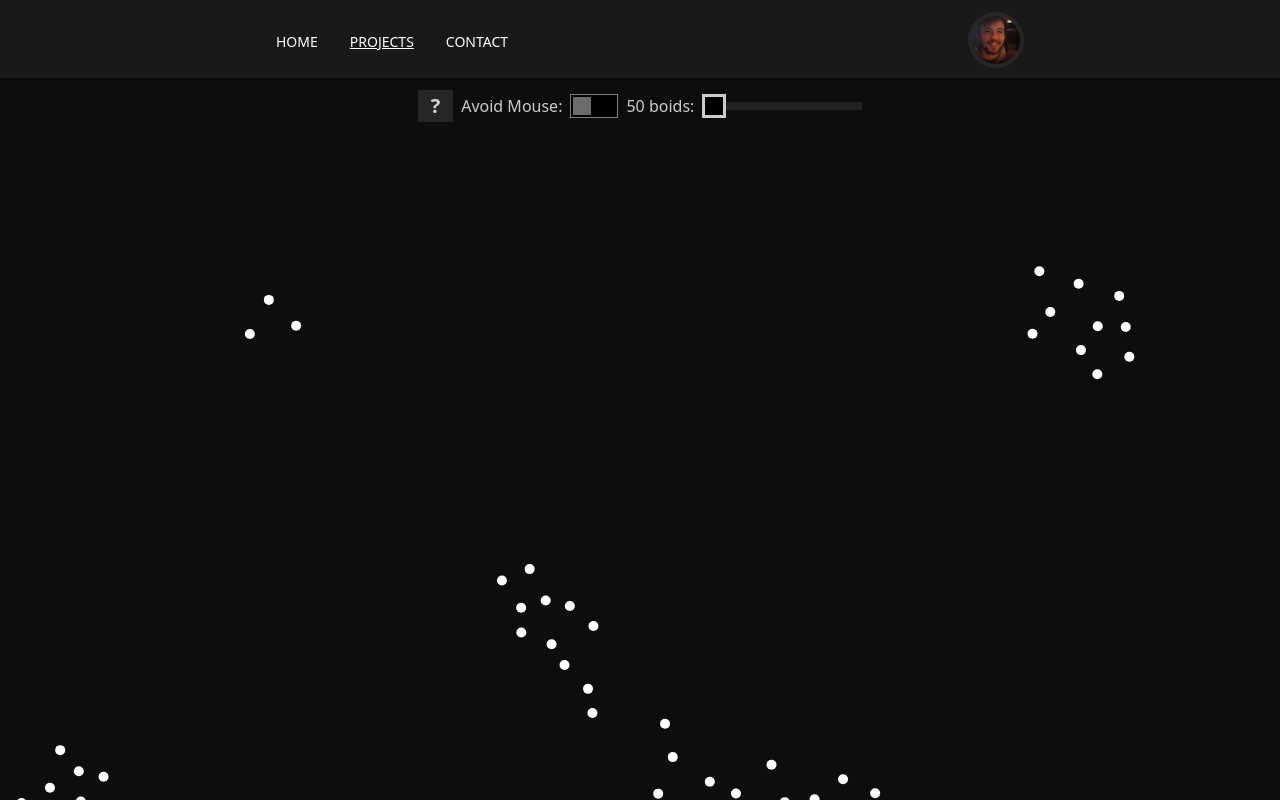
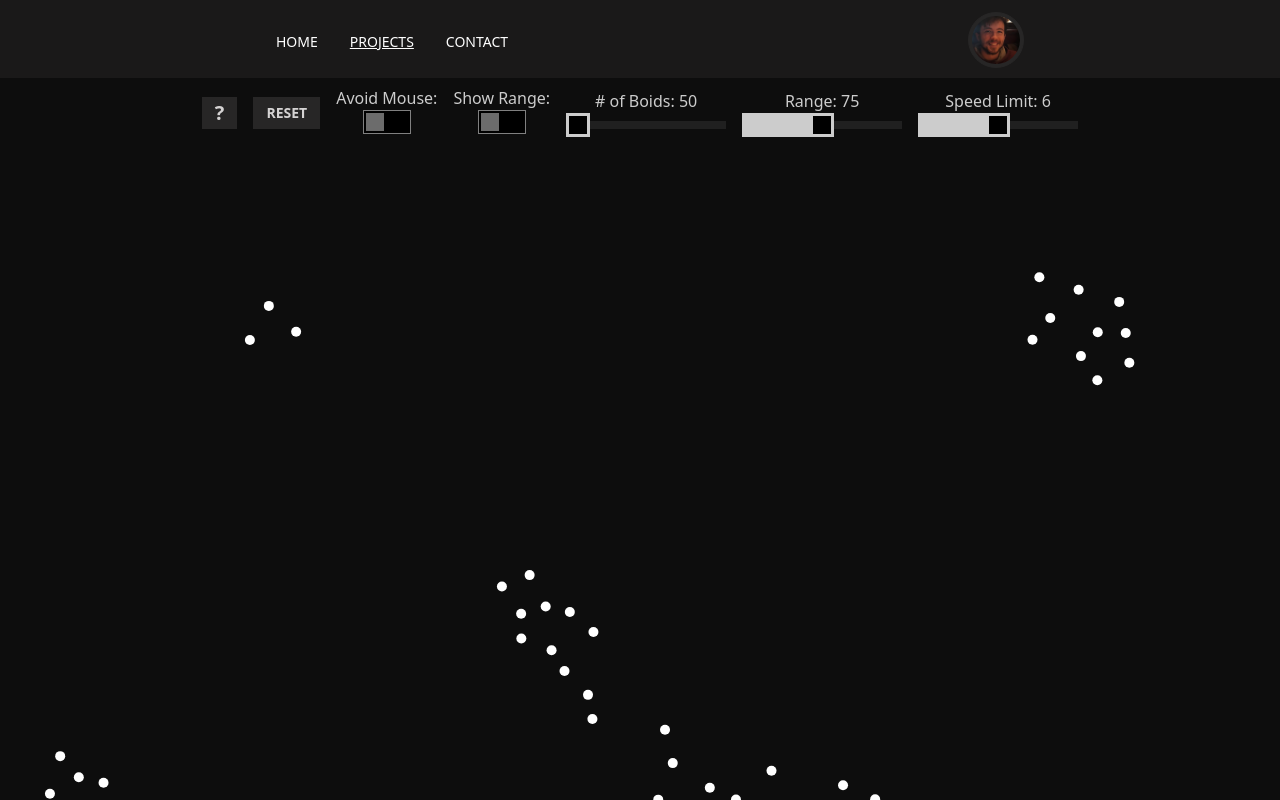
Before and after one commit to Walrussuit101/next-portfolio, a Next.js app: page /projects/boids in a window 1280 px wide. Built offline with nearby package versions, Linux system fonts and the light colour scheme; a small style sheet from the web is missing.

Commit message:
add the rest of the boid controls

```diff
--- a/pages/projects/boids.tsx
+++ b/pages/projects/boids.tsx
@@ -9,17 +9,19 @@ import { Boid, CustomVector, drawBoids, initBoids, moveBoids } from "../../utils
 
 let boids: Boid[] = [];
 let mousePosition = new CustomVector(0, 0);
+const defaultParams = {
+    NUM_BOIDS: 50,
+    VELOCITY_LIMIT: 6,
+    VISUAL_RANGE: 75,
+    AVOID_MOUSE: false,
+    SHOW_VISUAL_RANGE: false
+}
 
 const Boids = () => {
     const canvasRef = useRef<HTMLCanvasElement>(null);
     const fieldRef = useRef<HTMLDivElement>(null);
     const [bounds, setBounds] = useState<BoidFieldBounds | null>(null);
-    const [params, setParams] = useState({
-        NUM_BOIDS: 50,
-        VELOCITY_LIMIT: 6,
-        VISUAL_RANGE: 75,
-        AVOID_MOUSE: false
-    });
+    const [params, setParams] = useState(defaultParams);
 
     useEffect(() => {
         const updateBounds = () => {
@@ -52,7 +54,7 @@ const Boids = () => {
 
             const timer = setInterval(() => {
                 moveBoids(boids, bounds, params.VELOCITY_LIMIT, params.VISUAL_RANGE, mousePosition, params.AVOID_MOUSE);
-                drawBoids(boids, 10, canvasRef.current);
+                drawBoids(boids, 10, canvasRef.current, params.SHOW_VISUAL_RANGE, params.VISUAL_RANGE);
             }, 30);
 
             return () => clearInterval(timer);
@@ -64,12 +66,33 @@ const Boids = () => {
             <NavDrawer>
                 <PageTitle title="Boids" />
                 <NavBar />
-                <div className="h-14 px-4 bg-transparent flex justify-center items-center gap-x-2">
+                <div className="flex flex-wrap justify-center items-center gap-4 px-4 pt-2">
                     <label htmlFor="boids-modal" className="btn btn-sm text-xl">?</label>
-                    <label className="text-center">Avoid Mouse:</label>
-                    <input type="checkbox" className="toggle" checked={params.AVOID_MOUSE} onChange={() => setParams({ ...params, AVOID_MOUSE: !params.AVOID_MOUSE })} />
-                    <label className="text-center">{params.NUM_BOIDS} boids:</label>
-                    <input type="range" min="50" max="250" value={params.NUM_BOIDS} className="range w-40" step="50" onChange={e => setParams({ ...params, NUM_BOIDS: parseInt(e.target.value) })} />
+                    <button className="btn btn-sm uppercase" onClick={() => setParams(defaultParams)}>reset</button>
+                    <div className="flex flex-col justify-center gap-x-2 text-center">
+                        <label>Avoid Mouse:</label>
+                        <label>
+                            <input type="checkbox" className="toggle" checked={params.AVOID_MOUSE} onChange={() => setParams({ ...params, AVOID_MOUSE: !params.AVOID_MOUSE })} />
+                        </label>
+                    </div>
+                    <div className="flex flex-col justify-center gap-x-2 text-center">
+                        <label>Show Range:</label>
+                        <label>
+                            <input type="checkbox" className="toggle" checked={params.SHOW_VISUAL_RANGE} onChange={() => setParams({ ...params, SHOW_VISUAL_RANGE: !params.SHOW_VISUAL_RANGE })} />
+                        </label>
+                    </div>
+                    <div className="flex flex-col justify-center gap-x-2 text-center">
+                        <label># of Boids: {params.NUM_BOIDS}</label>
+                        <input type="range" min="50" max="250" value={params.NUM_BOIDS} className="range w-40" step="50" onChange={e => setParams({ ...params, NUM_BOIDS: parseInt(e.target.value) })} />
+                    </div>
+                    <div className="flex flex-col justify-center gap-x-2 text-center">
+                        <label>Range: {params.VISUAL_RANGE}</label>
+                        <input type="range" min="25" max="125" value={params.VISUAL_RANGE} className="range w-40" step="25" onChange={e => setParams({ ...params, VISUAL_RANGE: parseInt(e.target.value) })} />
+                    </div>
+                    <div className="flex flex-col justify-center gap-x-2 text-center">
+                        <label className="text-center">Speed Limit: {params.VELOCITY_LIMIT}</label>
+                        <input type="range" min="2" max="10" value={params.VELOCITY_LIMIT} className="range w-40" step="2" onChange={e => setParams({ ...params, VELOCITY_LIMIT: parseInt(e.target.value) })} />
+                    </div>
                 </div>
                 <div ref={fieldRef} className="h-full w-full">
                     <canvas ref={canvasRef} height={bounds?.y} width={bounds?.x} />
--- a/utils/boids/index.ts
+++ b/utils/boids/index.ts
@@ -6,12 +6,12 @@ import ruleTwo from "./boidsRuleTwo";
 export const initBoids = (amount: number, bounds: BoidFieldBounds): Boid[] => {
     const boids: Boid[] = [];
 
-    for(let i = 0; i < amount; i++){
-        let x = Math.floor(Math.random()* bounds.x) + 1;
-        let y = Math.floor(Math.random()* bounds.y) + 1;
+    for (let i = 0; i < amount; i++) {
+        let x = Math.floor(Math.random() * bounds.x) + 1;
+        let y = Math.floor(Math.random() * bounds.y) + 1;
         let xVec = Math.random() < 0.5 ? -3 : 3;
         let yVec = Math.random() < 0.5 ? -3 : 3;
-        let boid = new Boid(i+1, new CustomVector(x, y), new CustomVector(xVec, yVec));
+        let boid = new Boid(i + 1, new CustomVector(x, y), new CustomVector(xVec, yVec));
         boids.push(boid);
     }
 
@@ -26,7 +26,7 @@ export const moveBoids = (allBoids: Boid[], bounds: BoidFieldBounds, VELOCITY_LI
         let v1 = ruleOne(b, allBoids, VISUAL_RANGE);
         let v2 = ruleTwo(b, allBoids, VISUAL_RANGE);
         let v3 = ruleThree(b, allBoids, VISUAL_RANGE);
-        let v4 = boundBoid(b, PADDING, bounds.x-PADDING, PADDING, bounds.y-PADDING);
+        let v4 = boundBoid(b, PADDING, bounds.x - PADDING, PADDING, bounds.y - PADDING);
 
         // set current Boid's velocity to sum of v1,2,3
         let totalV = v1.add(v2.add(v3.add(v4)));
@@ -49,7 +49,7 @@ export const moveBoids = (allBoids: Boid[], bounds: BoidFieldBounds, VELOCITY_LI
     });
 }
 
-export const drawBoids = (allBoids: Boid[], boidSize: number, canvas: HTMLCanvasElement | null) => {
+export const drawBoids = (allBoids: Boid[], boidSize: number, canvas: HTMLCanvasElement | null, SHOW_VISUAL_RANGE: boolean, VISUAL_RANGE: number) => {
     // clear
     const ctx = canvas?.getContext('2d');
     if (ctx) {
@@ -61,6 +61,16 @@ export const drawBoids = (allBoids: Boid[], boidSize: number, canvas: HTMLCanvas
             ctx.arc(boid.getPosition().x, boid.getPosition().y, boidSize / 2, 0, 2 * Math.PI, false);
             ctx.fillStyle = 'white';
             ctx.fill();
+            ctx.closePath();
+
+            if (SHOW_VISUAL_RANGE) {
+                ctx.beginPath();
+                ctx.arc(boid.getPosition().x, boid.getPosition().y, VISUAL_RANGE / 2, 0, 2 * Math.PI, false);
+                ctx.fillStyle = 'transparent';
+                ctx.strokeStyle = 'white';
+                ctx.fill();
+                ctx.stroke();
+            }
         });
     }
 }
@@ -70,15 +80,15 @@ const boundBoid = (boid: Boid, Xmin: number, Xmax: number, Ymin: number, Ymax: n
     let boidPosition = boid.getPosition();
     const ENCOURAGE = 20;
 
-    if(boidPosition.x < Xmin){
+    if (boidPosition.x < Xmin) {
         v.x = ENCOURAGE;
-    }else if (boidPosition.x > Xmax){
+    } else if (boidPosition.x > Xmax) {
         v.x = -ENCOURAGE;
     }
 
-    if(boidPosition.y < Ymin){
+    if (boidPosition.y < Ymin) {
         v.y = ENCOURAGE;
-    }else if(boidPosition.y > Ymax){
+    } else if (boidPosition.y > Ymax) {
         v.y = -ENCOURAGE;
     }
 
@@ -95,12 +105,12 @@ const boundBoid = (boid: Boid, Xmin: number, Xmax: number, Ymin: number, Ymax: n
 const limitVelocity = (boid: Boid, VELOCITY_LIMIT: number): void => {
     let boidVelocity = boid.getVelocity();
 
-    if(Math.abs(boidVelocity.x) > VELOCITY_LIMIT){
+    if (Math.abs(boidVelocity.x) > VELOCITY_LIMIT) {
         let sign = Math.sign(boidVelocity.x);
         boidVelocity.x = sign * VELOCITY_LIMIT;
     }
 
-    if(Math.abs(boidVelocity.y) > VELOCITY_LIMIT){
+    if (Math.abs(boidVelocity.y) > VELOCITY_LIMIT) {
         let sign = Math.sign(boidVelocity.y);
         boidVelocity.y = sign * VELOCITY_LIMIT;
     }
@@ -114,43 +124,43 @@ export class CustomVector {
     public x: number;
     public y: number;
 
-    constructor(x: number, y: number){
+    constructor(x: number, y: number) {
         this.x = x;
         this.y = y;
     }
 
-    add(v: CustomVector): CustomVector{
+    add(v: CustomVector): CustomVector {
         return new CustomVector(
             this.x + v.x,
             this.y + v.y
         );
     }
 
-    addSelf(v: CustomVector): void{
+    addSelf(v: CustomVector): void {
         this.x += v.x;
         this.y += v.y;
     }
 
-    subtract(v: CustomVector): CustomVector{
+    subtract(v: CustomVector): CustomVector {
         return new CustomVector(
             this.x - v.x,
             this.y - v.y
         );
     }
 
-    subtractSelf(v: CustomVector): void{
+    subtractSelf(v: CustomVector): void {
         this.x -= v.x;
         this.y -= v.y;
     }
 
-    divideScalar(s: number): CustomVector{
+    divideScalar(s: number): CustomVector {
         return new CustomVector(
             this.x / s,
             this.y / s
         );
     }
 
-    divideScalarSelf(s: number): void{
+    divideScalarSelf(s: number): void {
         this.x /= s;
         this.y /= s;
     }
@@ -162,7 +172,7 @@ export class CustomVector {
         )
     }
 
-    getDistance(v: CustomVector): number{
+    getDistance(v: CustomVector): number {
         let xComp = Math.pow(this.x - v.x, 2);
         let yComp = Math.pow(this.y - v.y, 2);
 
@@ -175,21 +185,21 @@ export class Boid {
     private position: CustomVector;
     private velocity: CustomVector;
 
-	constructor(id: number, positionVector: CustomVector, velocityVector: CustomVector){
+    constructor(id: number, positionVector: CustomVector, velocityVector: CustomVector) {
         this.id = id;
         this.position = positionVector;
         this.velocity = velocityVector;
     }
 
-	getId(): number{
+    getId(): number {
         return this.id;
     }
 
-	getPosition(): CustomVector{
+    getPosition(): CustomVector {
         return this.position;
     }
 
-	getVelocity(): CustomVector{
+    getVelocity(): CustomVector {
         return this.velocity;
     }
 
@@ -201,7 +211,7 @@ export class Boid {
         this.velocity.addSelf(vectorToAdd);
     }
 
-	canSee(otherBoid: Boid, VISUAL_RANGE: number): boolean{
+    canSee(otherBoid: Boid, VISUAL_RANGE: number): boolean {
         return this.getPosition().getDistance(otherBoid.getPosition()) < VISUAL_RANGE;
     }
 }
```
Lines whose indentation alone changed are shown as unchanged.
